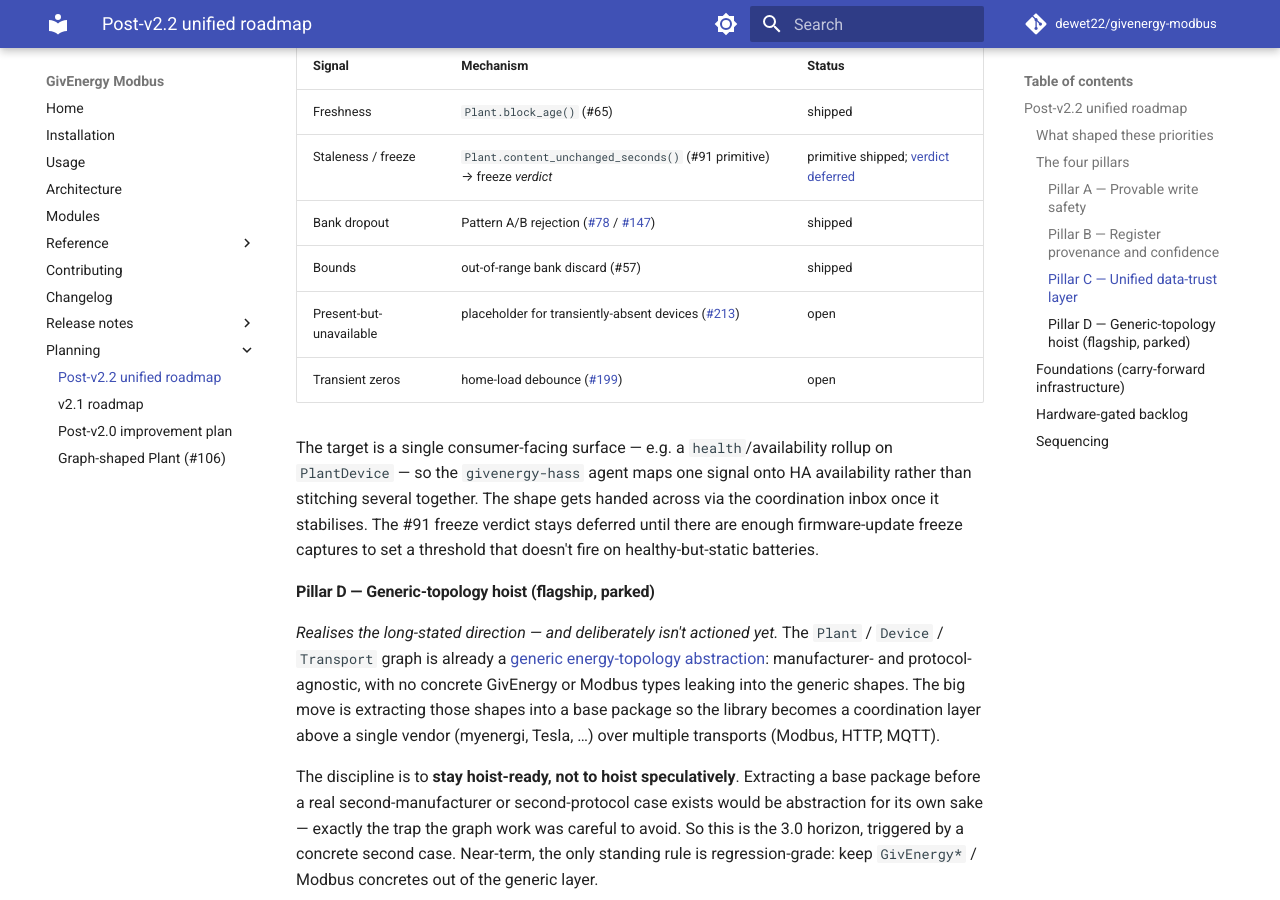
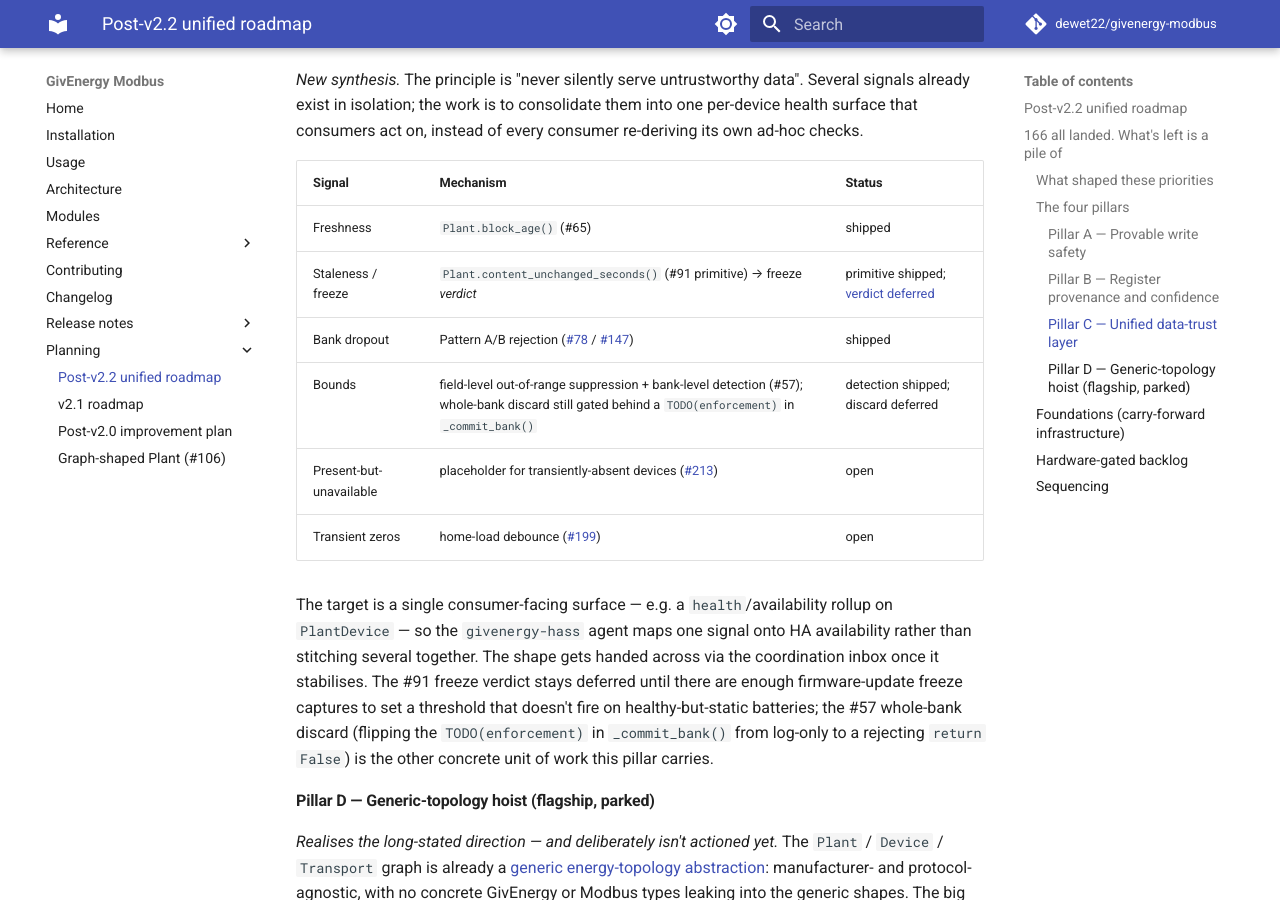
Before and after one commit to dewet22/givenergy-modbus, an MkDocs documentation site: the page built from docs/post-v2.2-plan.md, in a window 1280 px wide and 900 px high, scrolled down 1940 px. Built offline with MkDocs 1.6.1 and Material for MkDocs 9.7.7, drawn with Linux system fonts in a browser that asks for light colours; comment, search, counter and statistics services are not loaded; some of the changed text lies outside the part shown.

Commit message:
docs: correct #57 bounds-enforcement status in post-v2.2 roadmap
Per Codex review on PR #221: the doc overstated #57 as fully landed. In fact
_commit_bank() still only logs bounds violations (the TODO(enforcement) flip to
a rejecting return False is unshipped, and regression tests assert an OOB bank
overwrites prior data). #57 closed with field-level suppression + bank-level
detection done; the whole-bank discard tail was folded into the trust work.

Qualify both claims: the intro now says "bounds detection" with the discard tail
pointed at Pillar C, and the Pillar C table row distinguishes shipped detection
from the deferred discard, named as a concrete unit of work the pillar carries.

Co-Authored-By: Claude Sonnet 4.6 <noreply@anthropic.com>

```diff
--- a/docs/post-v2.2-plan.md
+++ b/docs/post-v2.2-plan.md
@@ -11,7 +11,8 @@ direction is legible in one place.
 > flagship [#106](https://github.com/dewet22/givenergy-modbus/issues/106)
 > (graph-shaped Plant), [#75](https://github.com/dewet22/givenergy-modbus/issues/75)
 > (commands onto Inverter), [#57](https://github.com/dewet22/givenergy-modbus/issues/57)
-> (bounds enforcement) and #166 all landed. What's left is a pile of
+> (bounds *detection* — its whole-bank-discard tail is folded into Pillar C) and
+> #166 all landed. What's left is a pile of
 > register-audit and data-integrity issues plus four strategic threads that were
 > only ever discussed, never written down. This consolidates them.
 
@@ -95,7 +96,7 @@ re-deriving its own ad-hoc checks.
 | Freshness | `Plant.block_age()` (#65) | shipped |
 | Staleness / freeze | `Plant.content_unchanged_seconds()` (#91 primitive) → freeze *verdict* | primitive shipped; [verdict deferred](https://github.com/dewet22/givenergy-modbus/issues/91) |
 | Bank dropout | Pattern A/B rejection ([#78](https://github.com/dewet22/givenergy-modbus/issues/78) / [#147](https://github.com/dewet22/givenergy-modbus/issues/147)) | shipped |
-| Bounds | out-of-range bank discard (#57) | shipped |
+| Bounds | field-level out-of-range suppression + bank-level detection (#57); whole-bank discard still gated behind a `TODO(enforcement)` in `_commit_bank()` | detection shipped; discard deferred |
 | Present-but-unavailable | placeholder for transiently-absent devices ([#213](https://github.com/dewet22/givenergy-modbus/issues/213)) | open |
 | Transient zeros | home-load debounce ([#199](https://github.com/dewet22/givenergy-modbus/issues/199)) | open |
 
@@ -104,7 +105,9 @@ rollup on `PlantDevice` — so the `givenergy-hass` agent maps one signal onto H
 availability rather than stitching several together. The shape gets handed across
 via the coordination inbox once it stabilises. The #91 freeze verdict stays
 deferred until there are enough firmware-update freeze captures to set a
-threshold that doesn't fire on healthy-but-static batteries.
+threshold that doesn't fire on healthy-but-static batteries; the #57 whole-bank
+discard (flipping the `TODO(enforcement)` in `_commit_bank()` from log-only to a
+rejecting `return False`) is the other concrete unit of work this pillar carries.
 
 ### Pillar D — Generic-topology hoist (flagship, parked)
 
```
